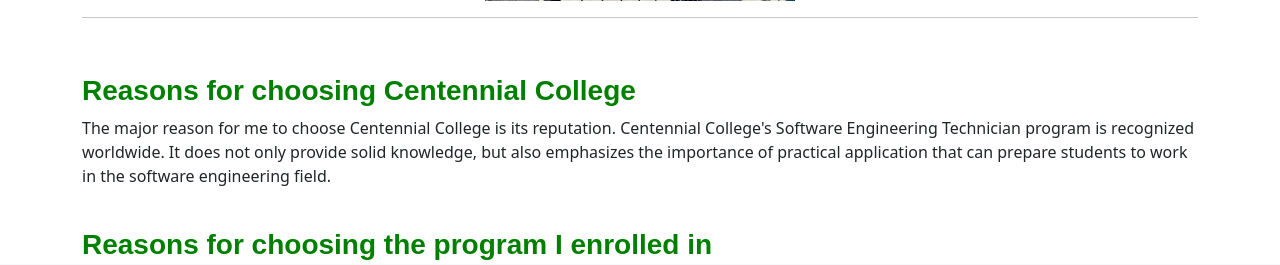
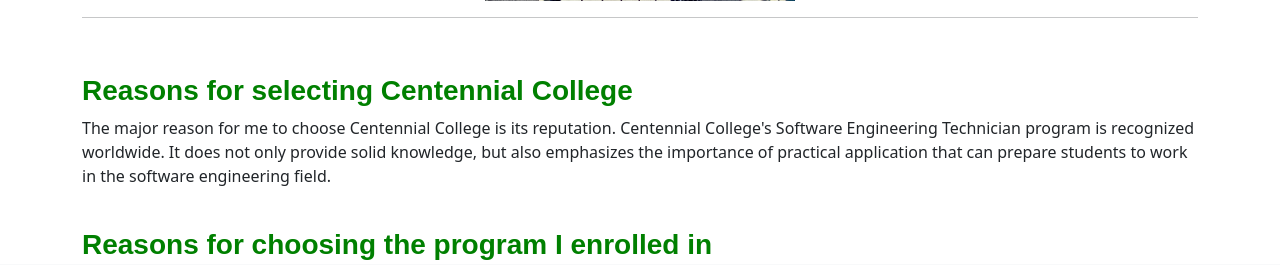
Before and after one commit to lkysammi/express-generator-app, a Node server app: page /aboutme in a window 1280 px wide. Shown: the part 477-742 px from the top of the page. Run offline with Node 20, Linux system fonts and the light colour scheme; some libraries are stand-ins or nearby versions.

Commit message:
update to selecting

```diff
--- a/views/aboutme.ejs
+++ b/views/aboutme.ejs
@@ -15,7 +15,7 @@
     <hr width="100%" color=grey size="3">
     <br>
     <p>
-        <h3 style="color:green;"><b>Reasons for choosing Centennial College</b></h3>
+        <h3 style="color:green;"><b>Reasons for selecting Centennial College</b></h3>
         The major reason for me to choose Centennial College is its reputation. Centennial College's Software Engineering Technician program is recognized worldwide. It does not only provide solid knowledge, but also emphasizes the importance of practical application that can prepare students to work in the software engineering field.<br><br>
     </p>
 
```
Also changed, not shown: public/images/myimage.jpg (renamed from myimage.jpg).
